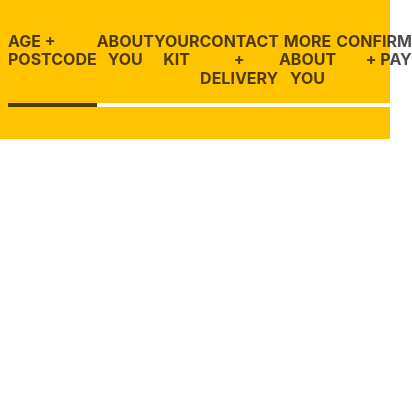
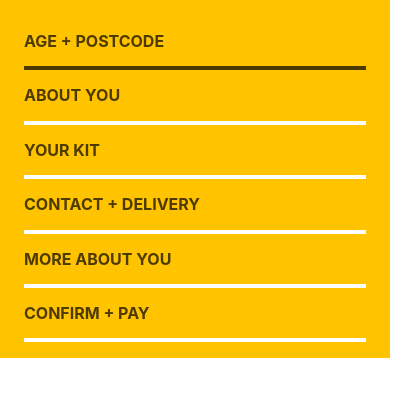
Before and after one commit to tonydaly/sh-24.html, a plain HTML site: page index.html in a window 390 px wide. Shown: the whole page, 412 px wide, since content can reach past the window. Drawn offline with nearby package versions, Linux system fonts and the light colour scheme.

Commit message:
Make navigation responsive.

```diff
--- a/main.css
+++ b/main.css
@@ -8,16 +8,22 @@ nav {
 }
 
 ul {
-  display: flex;
   list-style: none;
-  margin: 0 0 1.5rem 0;
-  padding: 2rem 0.5rem;
+  margin: 0 1.5rem;
+  padding: 1rem 0;
   font-size: 1rem;
 }
 
+@media screen and (min-width: 30em) {
+  ul {
+    display: flex;
+    margin: 0 0 1.5rem 0;
+    padding: 2rem 0.5rem;
+  }
+}
+
 li {
-  flex-grow: 1;
-  padding-bottom: 1rem;
+  padding: 1rem 0;
   border-bottom-style: solid;
   border-bottom-width: 0.25rem;
   border-color: #fff;
@@ -31,18 +37,29 @@ li a {
   width: 100%;
   display: block;
   color: rgba(0,0,0,.7);
-  text-align: center;
   text-decoration: none;
   text-transform: uppercase;
   font-weight: bold;
 }
 
-li:first-child a {
-  text-align: left;
-}
+@media screen and (min-width: 30em) {
+  li {
+    flex-grow: 1;
+    padding-top: 0;
+    padding-bottom: 1rem;
+  }
 
-li:last-child a {
-  text-align: right;
+  li a {
+    text-align: center;
+  }
+
+  li:first-child a {
+    text-align: left;
+  }
+
+  li:last-child a {
+    text-align: right;
+  }
 }
 
 li:hover {
```
